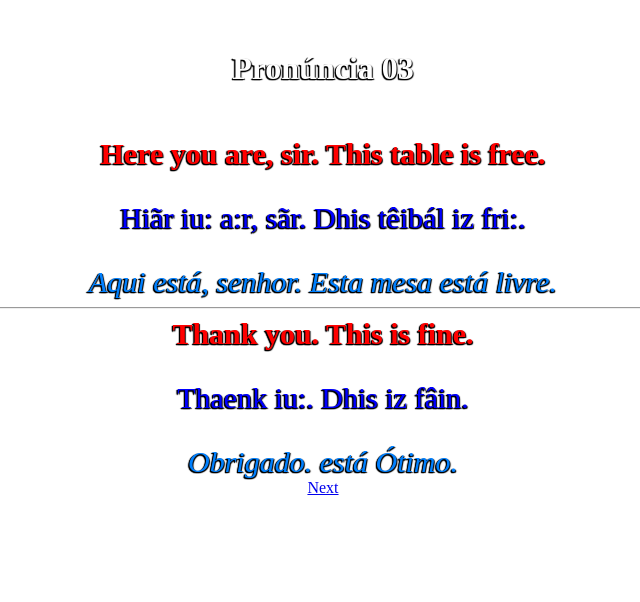
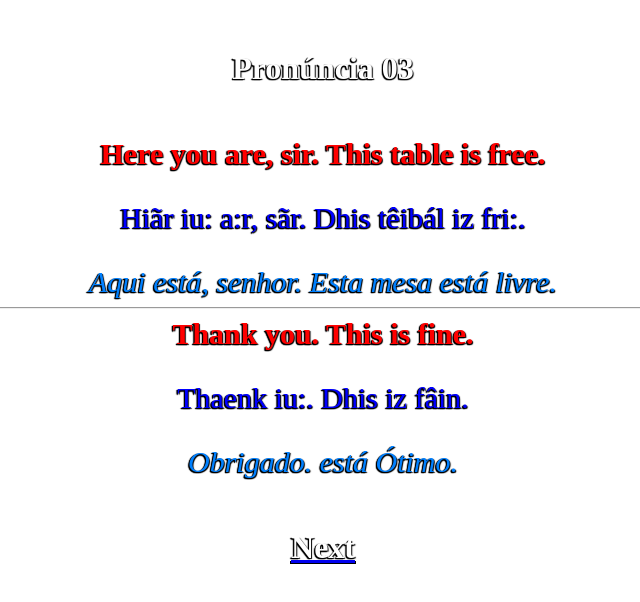
Before and after one commit to edskate/Cria--o-de--Ingles--nomes, a plain HTML site: page Criaçãokl3.html in a window 1280 px wide. Shown: the whole page, without its empty margins (317-957 px from the left). Drawn offline with Linux system fonts and the light colour scheme.

Commit message:
atulaizando link

```diff
--- a/Criaçãokl3.html
+++ b/Criaçãokl3.html
@@ -47,6 +47,6 @@
 <p>Thaenk iu:. Dhis iz fâin.</p>
 <em>Obrigado. está Ótimo.</em>
 <br>
-<a href="Criaçãokl4.html">Next</a>
+<a href="Criaçãokl4.html"><h1>Next</h1></a>
 </body>
 </html>
```
